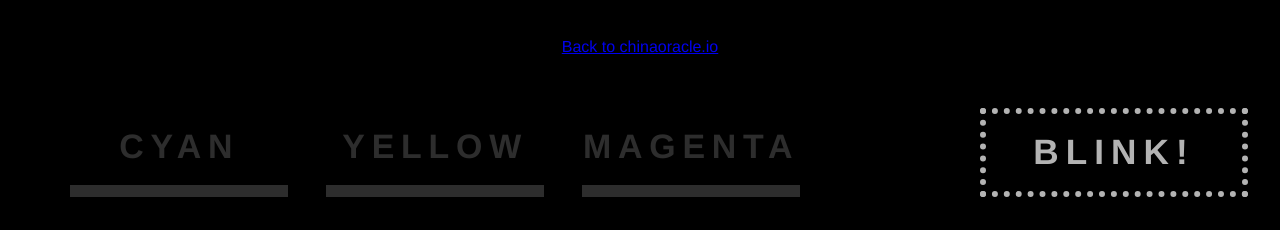
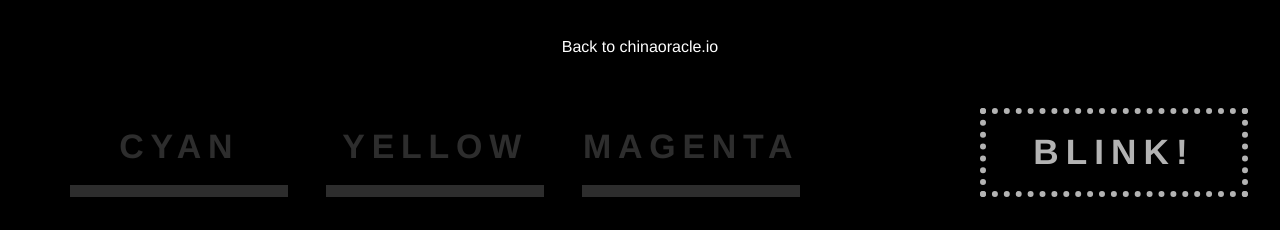
Before and after one commit to ahshra/ahshra.github.io, a Jekyll site: the page built from Javascript_Blink_Project/index.html, in a window 1280 px wide. Shown: the top 230 px of the page. Built offline with Jekyll 4.4.1, drawn with Linux system fonts in a browser that asks for light colours; nearby versions of some CDN libraries.

Commit message:
Update index.html

```diff
--- a/Javascript_Blink_Project/index.html
+++ b/Javascript_Blink_Project/index.html
@@ -15,7 +15,7 @@ permalink: Javascript_Blink_Project/index.html
 <body>
 
   <div class="top_nav">
-        <a href="http://chinaoracle.io">Back to chinaoracle.io</a>
+        <a style="text-decoration:none; color:white;" href="http://chinaoracle.io">Back to chinaoracle.io</a>
   </div>
 
   <div class="color-picker">
```
